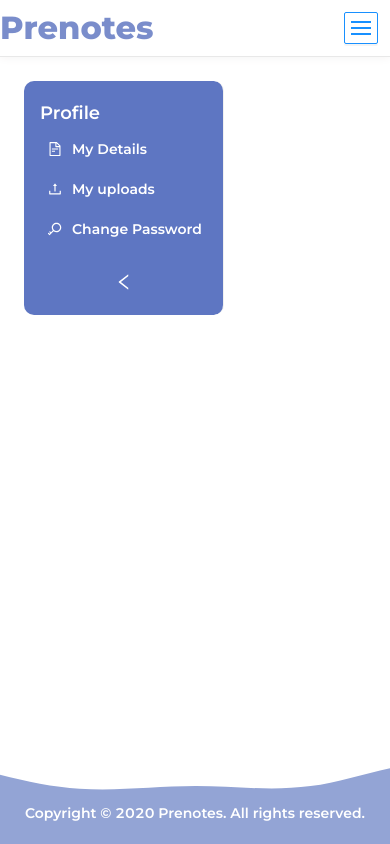
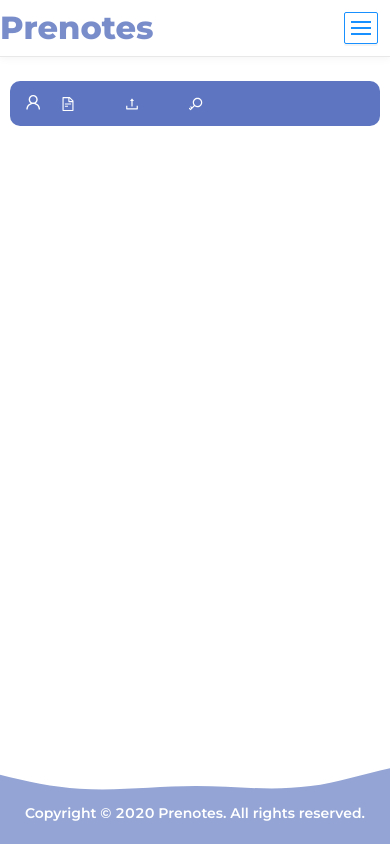
Before and after one commit to Arun05hp/prenotes, a React (Create React App) app: page /myprofile in a window 390 px wide. Built offline with nearby package versions, Linux system fonts and the light colour scheme.

Commit message:
my profile css responsive

```diff
--- a/src/components/Profile/ChangePassword/changepassword.css
+++ b/src/components/Profile/ChangePassword/changepassword.css
@@ -1,12 +1,9 @@
 .changePassword {
-  padding: 25px 0;
   margin: 0 auto;
   max-width: 400px;
+  width: 100%;
 }
 
-.changePassword {
-  padding: 25px;
-}
 .changePassword h2 {
   font-size: 24px;
   font-weight: 600;
--- a/src/components/Profile/PersonalInfo.jsx
+++ b/src/components/Profile/PersonalInfo.jsx
@@ -197,7 +197,7 @@
       <div className="innerWrapper">
         <div className="avatar_wrapper">
           <Avatar
-            size={{ xs: 24, sm: 32, md: 40, lg: 64, xl: 100, xxl: 100 }}
+            size={{ xs: 64, sm: 64, md: 64, lg: 64, xl: 100, xxl: 100 }}
             src={
               userData.profileImg != null ? BASEURL + userData.profileImg : null
             }
--- a/src/components/Profile/Profile.jsx
+++ b/src/components/Profile/Profile.jsx
@@ -1,36 +1,53 @@
 import React, { useState } from "react";
-import { Layout, Menu } from "antd";
+import { Row, Col, Layout, Menu } from "antd";
 import { NavLink, Switch, Route } from "react-router-dom";
 import {
   FileTextOutlined,
   UploadOutlined,
   UserOutlined,
   KeyOutlined,
-  LeftOutlined,
-  RightOutlined,
 } from "@ant-design/icons";
 import "./profile.css";
 import PersonalInfo from "./PersonalInfo";
 import MyUpload from "./MyUpload/MyUpload";
 import ChangePassword from "./ChangePassword/ChangePassword";
 
-const { Sider, Content } = Layout;
-
 const Profile = () => {
-  const [isCollapsed, setIsCollapsed] = useState(false);
-
-  const toggle = () => {
-    setIsCollapsed((prev) => !prev);
-  };
-
   return (
     <div className="profile">
-      <Layout>
-        <Sider trigger={null} collapsible collapsed={isCollapsed}>
+      <Row gutter={[16, 16]}>
+        <Col md={0} sm={24} xs={24}>
+          <div className="mobNav">
+            <h3>
+              <UserOutlined />
+            </h3>
+            <Menu mode="horizontal">
+              <Menu.Item
+                key="/myprofile/personalInfo"
+                icon={<FileTextOutlined />}
+              >
+                <NavLink to="/myprofile/personalInfo">
+                  <span className="mobNavTitle">My Details</span>
+                </NavLink>
+              </Menu.Item>
+
+              <Menu.Item key="/myprofile/myuploads" icon={<UploadOutlined />}>
+                <NavLink to="/myprofile/myuploads">
+                  <span className="mobNavTitle">My uploads</span>
+                </NavLink>
+              </Menu.Item>
+              <Menu.Item key="/myprofile/changepassword" icon={<KeyOutlined />}>
+                <NavLink to="/myprofile/changepassword">
+                  <span className="mobNavTitle">Change Password</span>
+                </NavLink>
+              </Menu.Item>
+            </Menu>
+          </div>
+        </Col>
+        <Col md={5} sm={0} xs={0}>
+          <div className="deskNav">
             <Menu theme="light" mode="inline">
-            <h3 style={{ textAlign: isCollapsed ? "center" : "" }}>
-              {isCollapsed ? <UserOutlined /> : "Profile"}
-            </h3>
+              <h3>Profile</h3>
 
               <Menu.Item
                 key="/myprofile/personalInfo"
@@ -43,16 +60,15 @@
                 <NavLink to="/myprofile/myuploads">My uploads</NavLink>
               </Menu.Item>
               <Menu.Item key="/myprofile/changepassword" icon={<KeyOutlined />}>
-              <NavLink to="/myprofile/changepassword">Change Password</NavLink>
+                <NavLink to="/myprofile/changepassword">
+                  Change Password
+                </NavLink>
               </Menu.Item>
-
-            <h3 style={{ textAlign: "center" }} onClick={toggle}>
-              {isCollapsed ? <RightOutlined /> : <LeftOutlined />}
-            </h3>
             </Menu>
-        </Sider>
-        <Layout>
-          <Content className="site-layout-background">
+          </div>
+        </Col>
+        <Col md={19} sm={24} xs={24}>
+          <div className="content">
             <Switch>
               <Route path="/myprofile/personalInfo" component={PersonalInfo} />
               <Route path="/myprofile/myuploads" component={MyUpload} />
@@ -61,9 +77,9 @@
                 component={ChangePassword}
               />
             </Switch>
-          </Content>
-        </Layout>
-      </Layout>
+          </div>
+        </Col>
+      </Row>
     </div>
   );
 };
--- a/src/components/Profile/profile.css
+++ b/src/components/Profile/profile.css
@@ -1,23 +1,17 @@
 .profile {
-  padding: 24px 0;
+  padding: 24px 10px;
 }
 
-.profile .ant-layout-sider,
-.profile .ant-layout {
-  background-color: var(--white);
+.profile .content {
+  width: 100%;
 }
-
-.profile .ant-layout {
-  margin: 0 24px;
-}
-
-.profile .ant-layout-sider-children .ant-menu {
+.profile .deskNav .ant-menu {
   padding: 8px 0;
   border-radius: 10px;
   background-color: var(--border-color);
 }
 
-.profile .ant-layout-sider-children .ant-menu h3 {
+.profile .deskNav .ant-menu h3 {
   padding: 24px 16px 16px 16px;
   margin: 0;
   color: var(--white);
@@ -25,19 +19,16 @@
   font-weight: 600;
 }
 
-.profile .ant-layout-sider-children .ant-menu li {
-  margin: 0;
-}
-.profile .ant-layout-sider-children .ant-menu-item a {
+.profile .deskNav .ant-menu-item a {
   font-size: 14px;
   font-weight: 600;
   color: var(--white);
 }
-.profile .ant-layout-sider-children .ant-menu-item .anticon {
+.profile .deskNav .ant-menu-item .anticon {
   color: var(--white);
 }
 
-.profile .ant-layout-sider-children .ant-menu .ant-menu-item-selected {
+.profile .deskNav .ant-menu .ant-menu-item-selected {
   background-color: #93a4d5;
 }
 
@@ -93,3 +84,46 @@
   color: rgba(51, 51, 51, 0.83);
   font-weight: 500;
 }
+
+.profile .mobNav {
+  display: flex;
+  align-items: center;
+  padding: 0 15px;
+  border-radius: 10px;
+  background-color: var(--border-color);
+}
+.profile .mobNav h3 {
+  margin: 0;
+  color: var(--white);
+}
+
+.profile .mobNav .ant-menu-light {
+  background-color: var(--border-color);
+  width: 100%;
+  border: none;
+  text-align: center;
+}
+.profile .mobNav .ant-menu-item-selected,
+.profile .mobNav .ant-menu-item-active {
+  border: none !important;
+}
+
+.profile .mobNav .anticon,
+.profile .mobNav .mobNavTitle {
+  color: var(--white);
+}
+
+@media screen and (max-width: 568px) {
+  .profile .mobNav .mobNavTitle {
+    display: none;
+  }
+  .profile .innerWrapper .avatar_wrapper {
+    text-align: center;
+  }
+}
+
+@media screen and (max-width: 768px) {
+  .profile .ant-layout.ant-layout-has-sider {
+    flex-direction: column;
+  }
+}
```
Also changed, not shown: 1 other file (tests, documents, lock files or other folders). Lines whose indentation alone changed are shown as unchanged.
